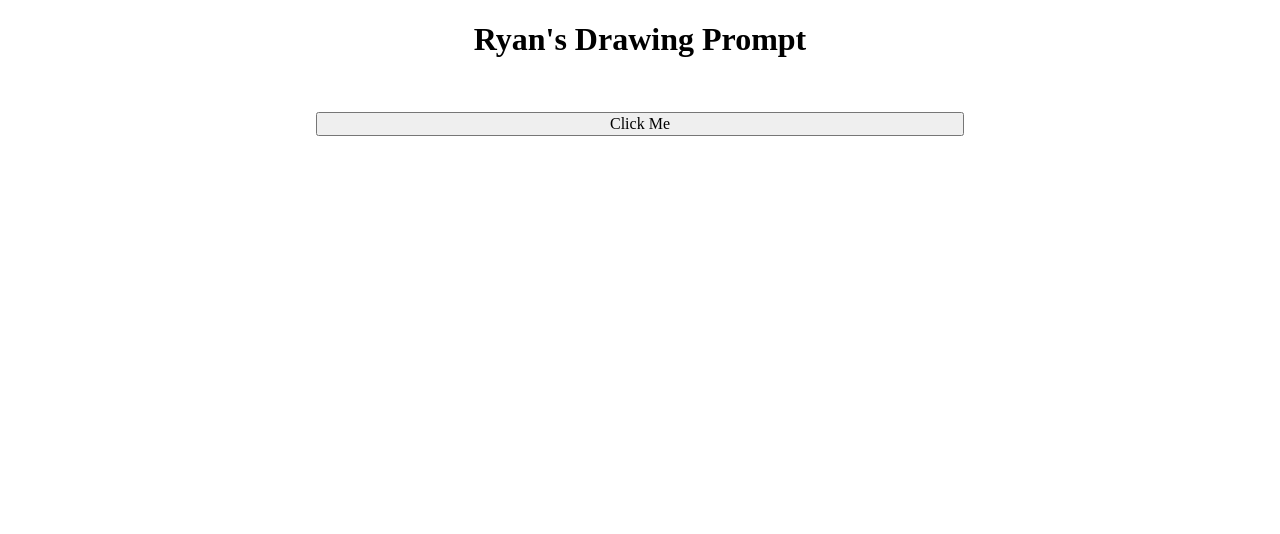
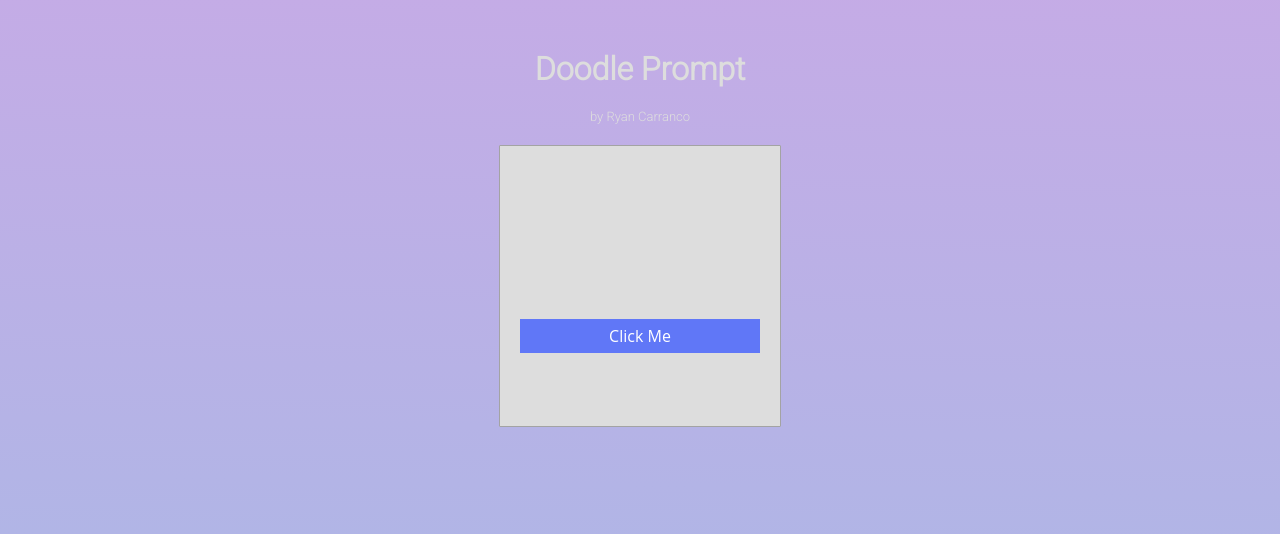
Before and after one commit to hey-ryan/doodleGenerator, a plain HTML site: page index.html in a window 1280 px wide. Drawn offline with nearby package versions, Linux system fonts and the light colour scheme.

Commit message:
update 1
added styles

```diff
--- a/index.html
+++ b/index.html
@@ -6,25 +6,27 @@
     <meta name="description" content="Ryan's doodle generator">
     <title>Ryan's doodle generator</title>
     <link rel="stylesheet" href="styles/main.css">
+    <link href="https://fonts.googleapis.com/css2?family=Roboto:wght@300&display=swap" rel="stylesheet">
+    <script type="text/javascript" src="https://ajax.googleapis.com/ajax/libs/jquery/3.4.1/jquery.min.js"></script>
 </head>
 <body>
+    <div class="container">
+        <script type="text/javascript" src="js/main.js"></script>
+        <script type="text/javascript" src="js/jquery.js"></script>
+        <header>
+            <h1>Doodle Prompt</h1>
+        </header>
+        <div class="credits">by Ryan Carranco</div>
+        <div class="main">
+            <p id="promptAction"></p>
+            <p id="promptColor"></p>
+            <p id="randomSubject"></p>
+            <a class="button" onclick="document.getElementById('promptColor').innerHTML = doodleColor(randomColor);
+                            document.getElementById('randomSubject').innerHTML = doodlePrompt(myArray);
+                            document.getElementById('promptAction').innerHTML = doodleAction(randomAction);">
 
-    <script type="text/javascript" src="js/main.js"></script>
-
-    <div class="container">
-        <h1>Ryan's Drawing Prompt</h1>
-        <button onclick="document.getElementById('promptColor').innerHTML =
-                       doodleColor(randomColor);     document.getElementById('randomSubject').innerHTML =
-                       doodlePrompt(myArray);
-                       document.getElementById('promptAction').innerHTML =
-                       doodleAction(randomAction);">Click Me</button>
-
-        <p id="promptAction"></p>
-        <p id="promptColor"></p>
-        <p id="randomSubject"></p>
-      </div>
-
-
-
+                Click Me </a>
+        </div>
+    </div>
 </body>
 </html>
--- /dev/null
+++ b/js/jquery.js
@@ -0,0 +1,8 @@
+$(document).ready(function(){
+    $(".button").click(function(){
+        $("p").css({"background-color": "#eee", "margin": "10px",
+        "overflow": "hidden", "padding": "5px", "border-radius":
+        "3px", "border": "1px solid #999", "width": "auto",
+        "width": "200px"});
+    });
+});
--- a/styles/main.scss
+++ b/styles/main.scss
@@ -1,25 +1,56 @@
 @import "./vendor/normalize";
 
+
+$primary-font: "roboto", Arial, sans-serif;
+$primary-color: #262626;
+$secondary-color: #ddd;
+
 .container {
-    display: grid;
-    text-align: center;
+  max-width: 100%;
+  height: 100vh;
+  text-align: center;
+  font-family: $primary-font;
+  color: $secondary-color;
+  background: linear-gradient(181deg, #e59ce6, #9cbfe6, #e6de9c, #ea8752, #8f57b7);
+  background-size: 1000% 1000%;
+  animation: AnimationName 90s ease infinite;
+
+  @keyframes AnimationName {
+    0%{background-position:50% 0%}
+    50%{background-position:50% 100%}
+    100%{background-position:50% 0%}
   }
 
-  h1 {
-    grid-row-start: 1;
-    grid-row-end: 2;
-    grid-column-start: 2;
-    grid-column-end: 3;
+  header {
+    padding-top: 30px;
   }
 
-  button {
-    grid-row-start: 3;
-    grid-row-end: 4;
-    grid-column-start: 2;
-    grid-column-end: 3;
+  .credits {
+    font-size: 13px;
   }
 
-  p {
-    grid-row-start: 2;
-    grid-row-end: 3;;
+  .main {
+    width: 240px;
+    height: 240px;
+    margin: 20px auto;
+    padding: 20px;
+    background-color: #ddd;
+    color: #262626;
+    font-family: open sans, Arial;
+    border-radius: 1px;
+    border: 1px solid #a3a3a3;
+    //text-align: center;
+    display: flex;
+    flex-direction: column;
+    justify-content: center;
+
+    .button {
+      color: #fff;
+      background-color: #6077f7;
+      text-decoration: none;
+      padding: .5em 1em;
+      margin-top: 5px;
+      cursor: pointer;
+    }
   }
+}
```
Also changed, not shown: styles/main.css, styles/partials/typography.css (added), styles/partials/typography.scss (added), 2 other files.
